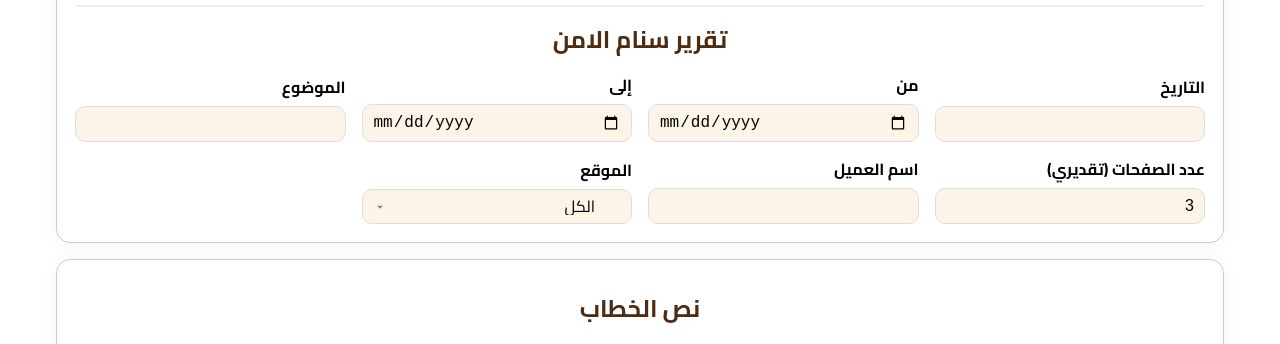
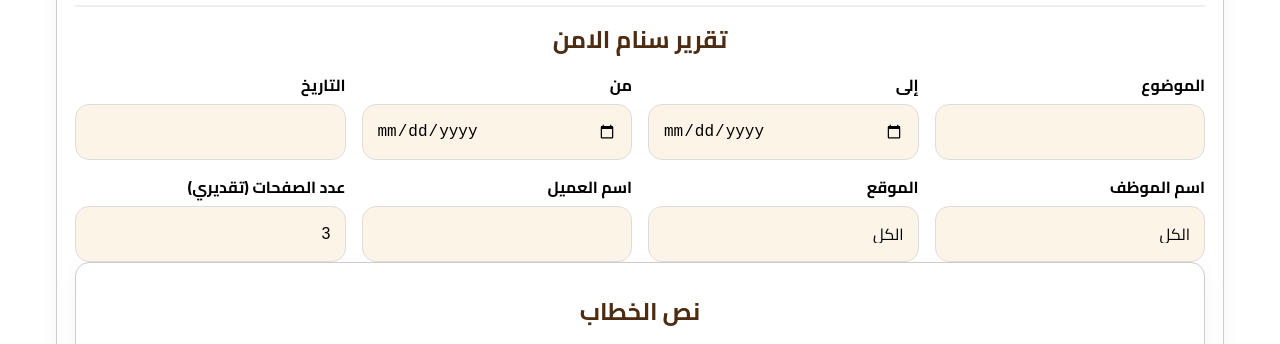
Before and after one commit to sanam2025m/sanam2.1, a plain HTML site: page admin/attn/attn_reports.html in a window 1280 px wide. Shown: the part 449-793 px from the top of the page. Drawn offline with Linux system fonts and the light colour scheme; no server answers.

Commit message:
Update attn_reports.html

```diff
--- a/admin/attn/attn_reports.html
+++ b/admin/attn/attn_reports.html
@@ -6,6 +6,51 @@
   <title>تقرير سنام الأمن — ملخص الحضور والانصراف</title>
   <link href="https://fonts.googleapis.com/css2?family=Cairo:wght@400;700&display=swap" rel="stylesheet" />
   <link rel="stylesheet" href="assets/attn.css" />
+
+<style>
+/* ====== ترتيب الحقول كما طُلب + توحيد المقاس ====== */
+@media (min-width: 1024px){
+  .input-grid{
+    display:grid;
+    grid-template-columns: repeat(4, 1fr);
+    gap: 12px 16px;
+    grid-template-areas:
+      "subject to from date"
+      "employee site company pages";
+  }
+  .f-date{grid-area:date}
+  .f-from{grid-area:from}
+  .f-to{grid-area:to}
+  .f-subject{grid-area:subject}
+  .f-pages{grid-area:pages}
+  .f-company{grid-area:company}
+  .f-site{grid-area:site}
+  .f-employee{grid-area:employee}
+}
+@media (max-width: 1023px){
+  .input-grid{
+    display:grid;
+    grid-template-columns: repeat(auto-fill, minmax(240px,1fr));
+    gap: 12px 16px;
+  }
+}
+/* توحيد مقاس الحقول */
+.input-line { display:flex; flex-direction:column; }
+.input-line input,
+.input-line select,
+.input-line textarea {
+  width: 100%;
+  min-height: 56px;
+  padding: 10px 14px;
+  border-radius: 14px;
+  border: 1px solid #ddd;
+  background: #fdf4e8;
+  font-size: 16px;
+  box-sizing: border-box;
+}
+.input-line textarea { min-height: 120px; }
+</style>
+
 </head>
 <body>
   <div class="app">
@@ -36,24 +81,53 @@
 		 <img src="assets/logo_rajhi.png" alt="شعار الراجحي" />
         </div>
         <h1>تقرير سنام الامن</h1>
-        <div class="input-grid">
-          <div class="input-line"><label>التاريخ</label><input type="text" id="date" /></div>
-          <div class="input-line"><label>من</label><input type="date" id="from" /></div>
-          <div class="input-line"><label>إلى</label><input type="date" id="to" /></div>
-          <div class="input-line"><label>الموضوع</label><input type="text" id="subject" /></div>
-          <div class="input-line"><label>عدد الصفحات (تقديري)</label><input type="text" id="pages" /></div>
-          <div class="input-line"><label>اسم العميل</label><input type="text" id="company" /></div>
-<div class="input-line">
-  <label>الموقع</label>
-  <select id="site">
+
+
+<div class="input-grid">
+  <div class="input-line f-subject">
+    <label>الموضوع</label>
+    <input type="text" id="subject" />
+  </div>
+  <div class="input-line f-to">
+    <label>إلى</label>
+    <input type="date" id="to" />
+  </div>
+  <div class="input-line f-from">
+    <label>من</label>
+    <input type="date" id="from" />
+  </div>
+  <div class="input-line f-date">
+    <label>التاريخ</label>
+    <input type="text" id="date" />
+  </div>
+  <div class="input-line f-employee">
+    <label>اسم الموظف</label>
+    <select id="employeeFilter">
+      <option value="">الكل</option>
+    </select>
+  </div>
+  <div class="input-line f-site">
+    <label>الموقع</label>
+    <select id="site">
+
+
     <option value="">الكل</option>
     <option value="النسيم 1">النسيم 1</option>
     <option value="النسيم 4">النسيم 4</option>
-  </select>
-</div>            </div>
-      </section>
 
-     <section class="card screen-only">
+
+    </select>
+  </div>
+  <div class="input-line f-company">
+    <label>اسم العميل</label>
+    <input type="text" id="company" />
+  </div>
+  <div class="input-line f-pages">
+    <label>عدد الصفحات (تقديري)</label>
+    <input type="text" id="pages" />
+  </div>
+</div>
+<section class="card screen-only">
   <h2>نص الخطاب</h2>
   <p class="muted">استخدم {from} و {to} داخل النص الرئيسي ليتم استبدالهما تلقائيًا عند الطباعة.</p>
 
@@ -92,7 +166,7 @@
 </section>
       <!-- ملخص الحضور والانصراف -->
       <section class="card screen-only">
-        <h2>ملخص الحضور والانصراف</h2>
+        \1
         <div id="attendancePreview">
           <!-- table injected -->
         </div>
```
